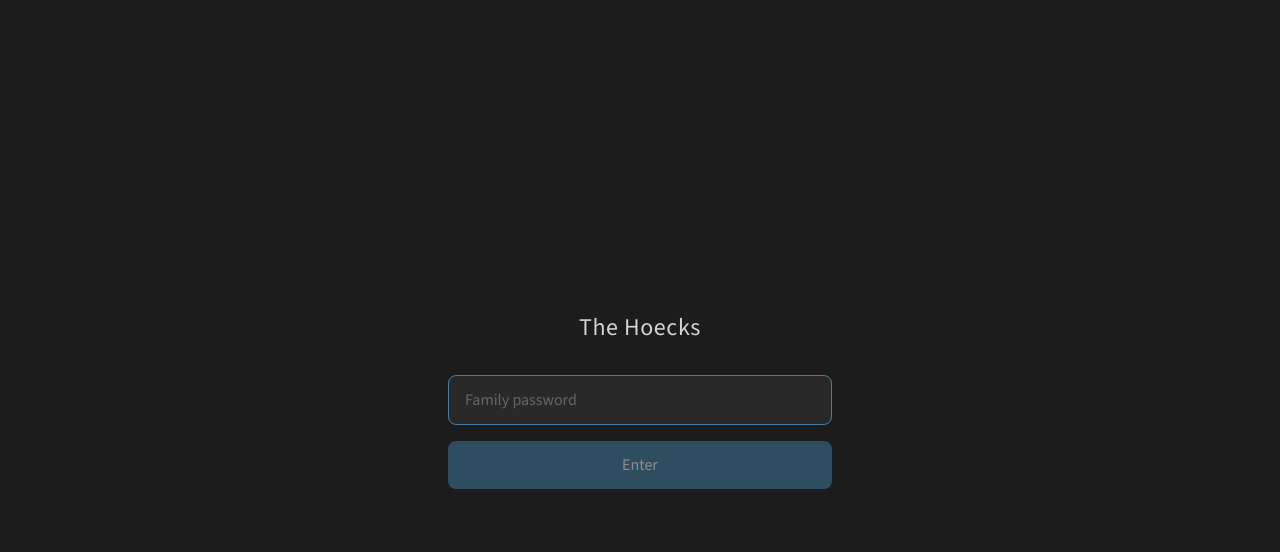
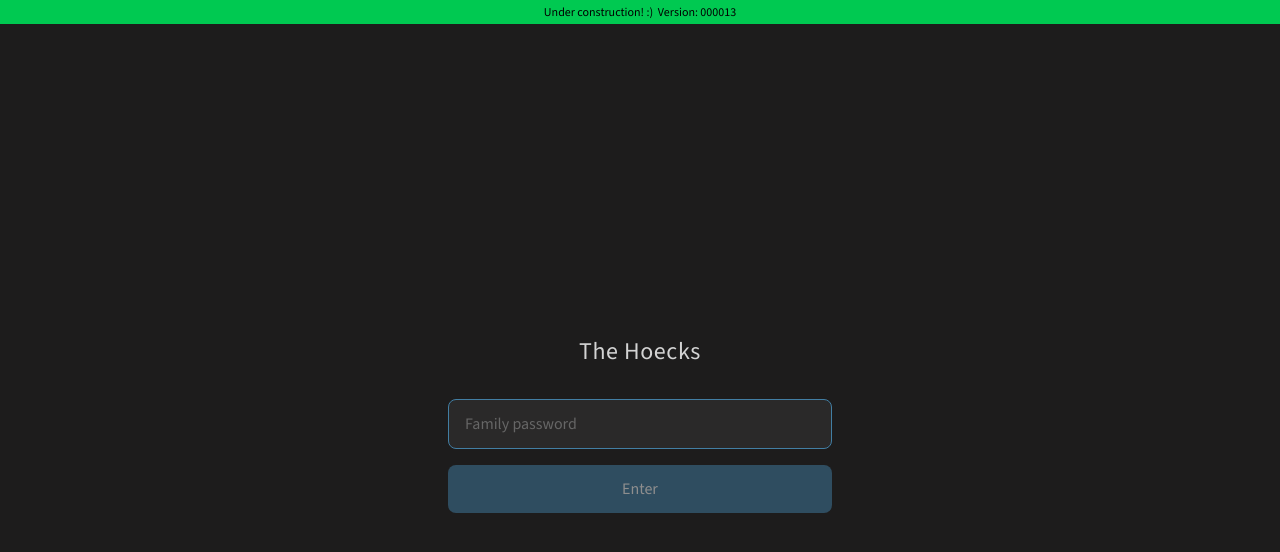
Before and after one commit to candystoredev/family-album, a Next.js app: page /login in a window 1280 px wide. Shown: the top 552 px of the page. Built offline with nearby package versions, Linux system fonts and the light colour scheme; no server answers.

Commit message:
Add version banner to root layout
Small green banner at top of every page showing version number.
Increment BUILD_VERSION constant on each deploy to confirm latest build is live.

Co-Authored-By: Claude Sonnet 4.6 <noreply@anthropic.com>

```diff
--- a/src/app/layout.tsx
+++ b/src/app/layout.tsx
@@ -15,6 +15,8 @@ export const metadata: Metadata = {
   robots: { index: false, follow: false },
 };
 
+const BUILD_VERSION = "000013";
+
 export default async function RootLayout({
   children,
 }: Readonly<{
@@ -25,6 +27,9 @@ export default async function RootLayout({
   return (
     <html lang="en" className="dark">
       <body className={`min-h-screen bg-[#1d1c1c] text-[#d3d3d3] antialiased ${sourceSans.className}`}>
+        <div className="w-full bg-green-500 text-black text-center text-xs py-1 font-medium">
+          Under construction! :) &nbsp;Version: {BUILD_VERSION}
+        </div>
         {children}
         <ArchiveMenu isAdmin={session?.role === "admin"} isLoggedIn={!!session} />
       </body>
```
Also changed, not shown: 1 other file (tests, documents, lock files or other folders).
